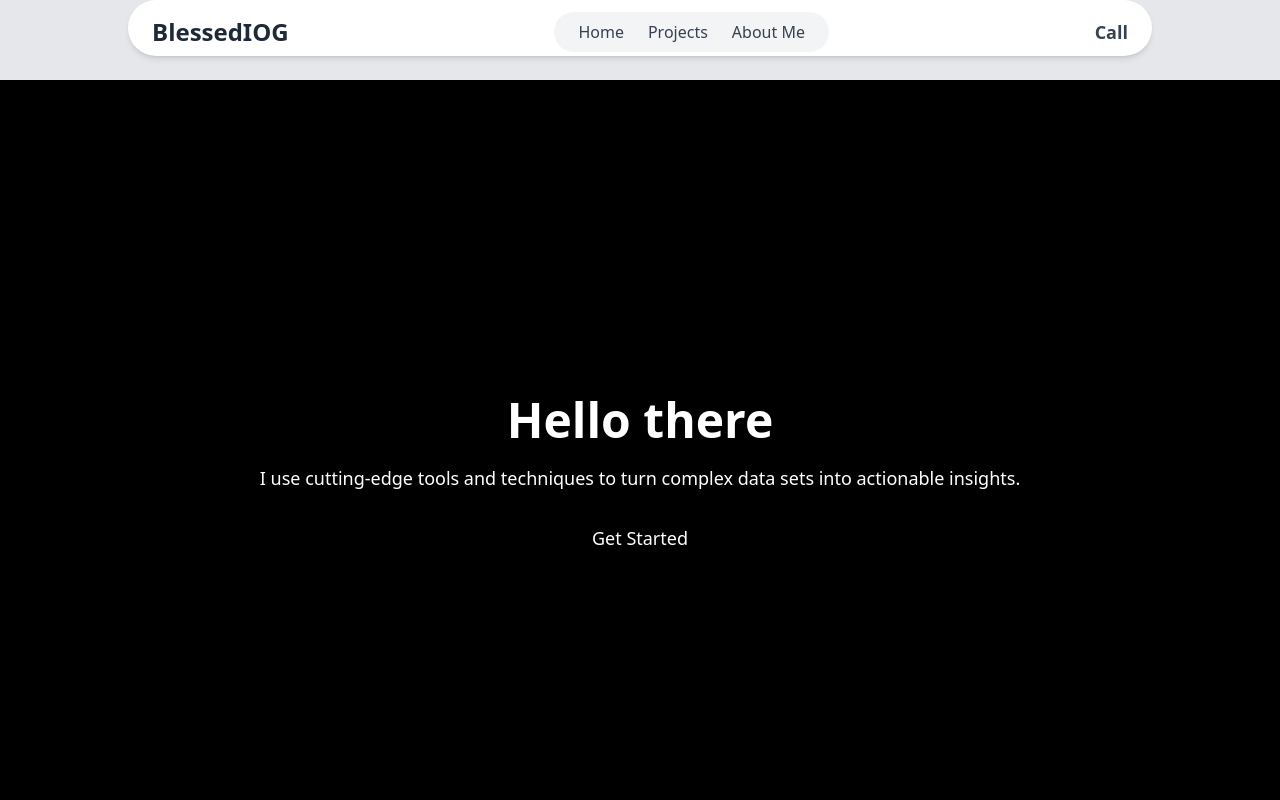
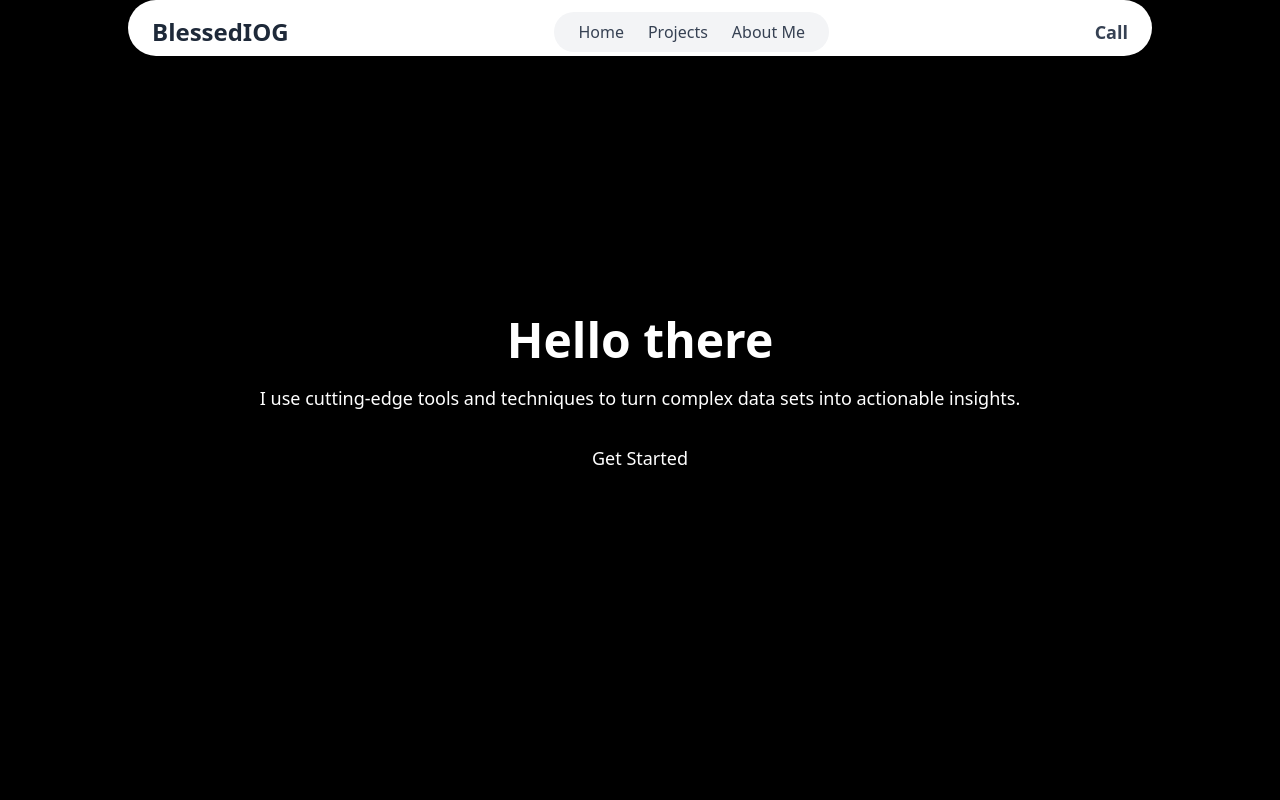
Before and after one commit to Oluwasegun122/blessediog, a Next.js app: page / in a window 1280 px wide. Shown: the top 800 px of the page. Built offline with nearby package versions, Linux system fonts and the light colour scheme.

Commit message:
first commit

```diff
--- a/app/layout.tsx
+++ b/app/layout.tsx
@@ -29,7 +29,7 @@ export default function RootLayout({
         className={`${geistSans.variable} ${geistMono.variable} antialiased bg-gray-200`}
       >
         <Header />
-        <div className="mt-20">{children}</div>
+        {children}
       </body>
     </html>
   );
```
